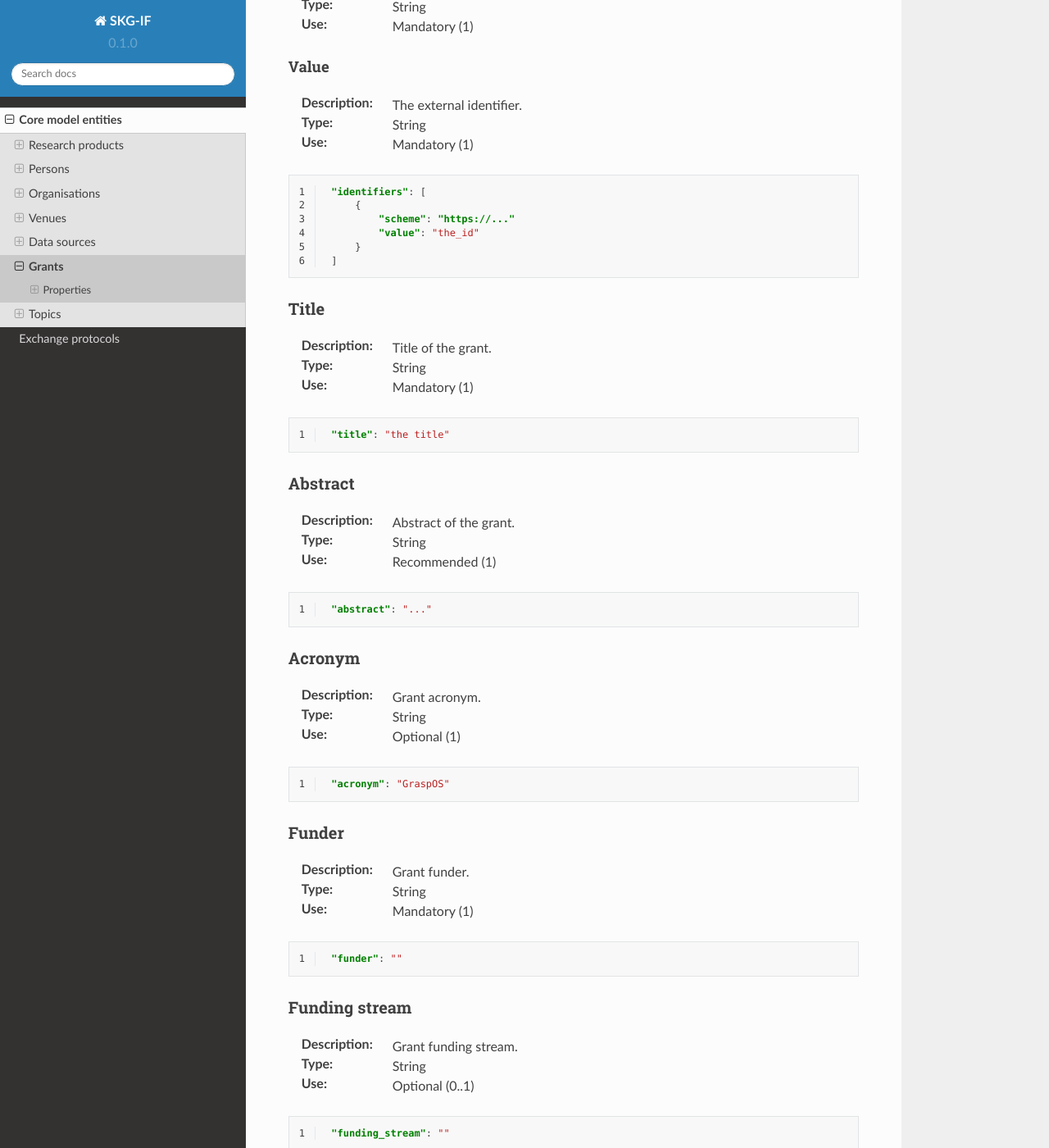
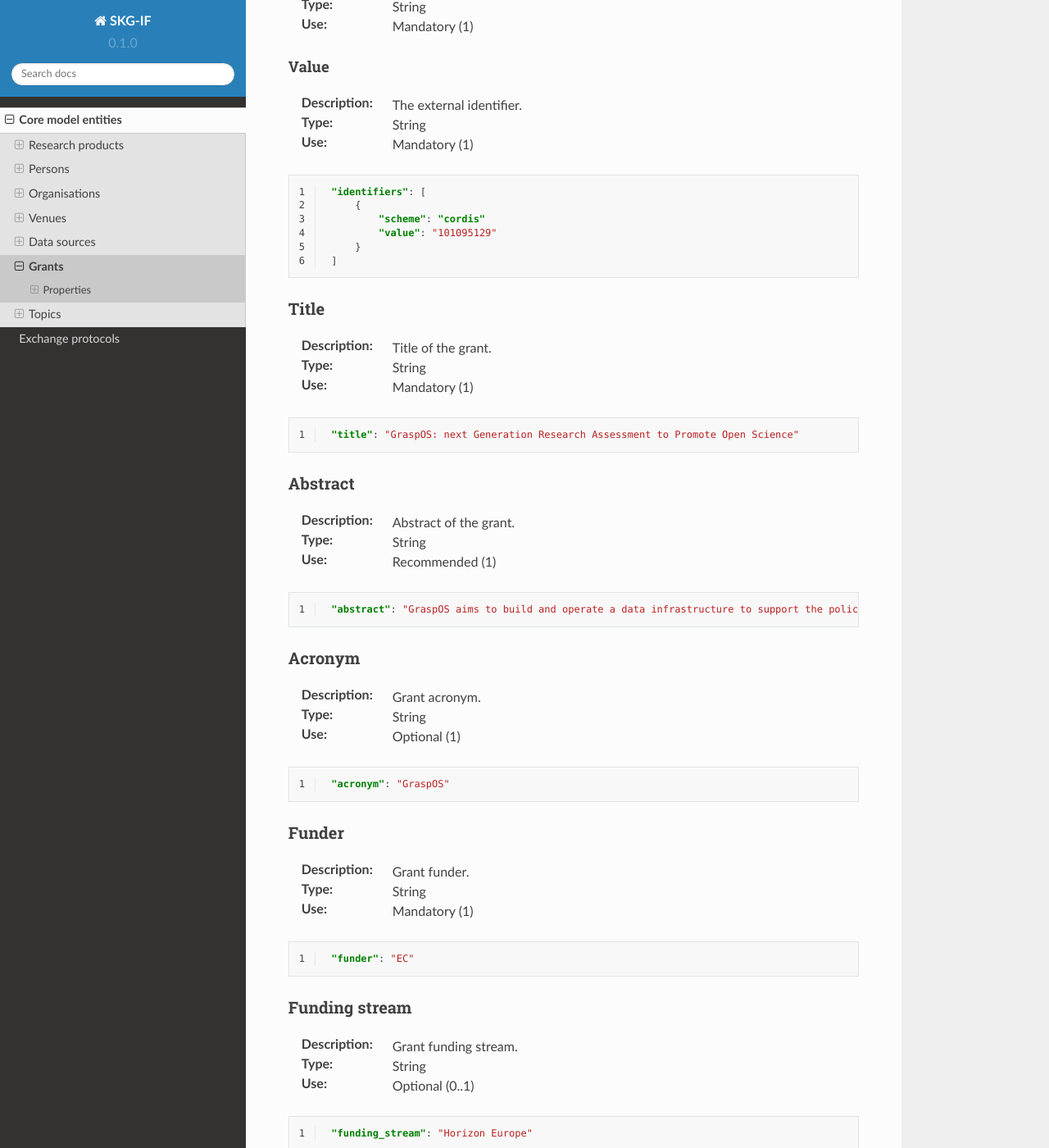
Before and after one commit to andremann/SKG-IF, a Sphinx documentation site: the page built from docs/source/grants.rst, in a window 1280 px wide and 1400 px high, scrolled down 770 px. Shown: the whole window at 82% size. Built offline with Sphinx 7.4.7 and the Read the Docs theme 2.0.0, drawn with Linux system fonts in a browser that asks for light colours; some of the changed text lies outside the part shown.

Commit message:
example fixed

```diff
--- a/docs/source/grants.rst
+++ b/docs/source/grants.rst
@@ -45,8 +45,8 @@ Value
 
     "identifiers": [
         {
-            "scheme": "https://..."
-            "value": "the_id"
+            "scheme": "cordis"
+            "value": "101095129"
         }
     ]
 
@@ -60,7 +60,7 @@ Title
 .. code-block:: json
    :linenos:
 
-    "title": "the title"
+    "title": "GraspOS: next Generation Research Assessment to Promote Open Science"
 
 
 Abstract
@@ -72,7 +72,7 @@ Abstract
 .. code-block:: json
    :linenos:
 
-    "abstract": "..."
+    "abstract": "GraspOS aims to build and operate a data infrastructure to support the policy reforms and pave the way towards a responsible research assessment system that embeds OS practices and accelerates its adoption in Europe. GraspOS will focus on extending the EOSC ecosystem with tools and services that will facilitate monitoring the use and uptake of various types of research services and outputs (publications, datasets, software) and will catalyse the implementation of policy-level rewards to foster OS practices. These tools and services will build upon multiple sources of metric data (e.g. OpenCitations, Scholexplorer) including capabilities offered by the EOSC Core, that will be federated in the context of the project, and will take into consideration both contemporary guidelines for Responsible Research Assessment (RRA), like those provided by initiatives like DORA and the Leiden Manifesto, and the suggestions from a diversity of relevant stakeholders. GraspOS will also incorporate piloting activities to co-design, showcase, validate, and evaluate GraspOS’s key results considering domain-specific aspects and different levels of OS-aware RRA, such as the researcher (individual/group), institution, and national level."
 
 
 Acronym
@@ -96,7 +96,7 @@ Funder
 .. code-block:: json
    :linenos:
 
-    "funder": ""
+    "funder": "EC"
 
 
 Funding stream
@@ -108,7 +108,7 @@ Funding stream
 .. code-block:: json
    :linenos:
 
-    "funding_stream": ""
+    "funding_stream": "Horizon Europe"
 
 
 Currency
```
Also changed, not shown: other parts of docs/source/grants.rst (+2 -2 lines).
